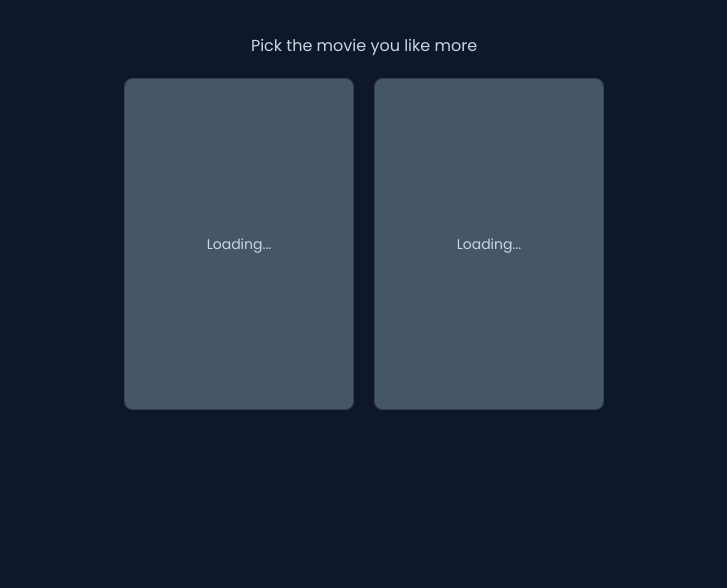
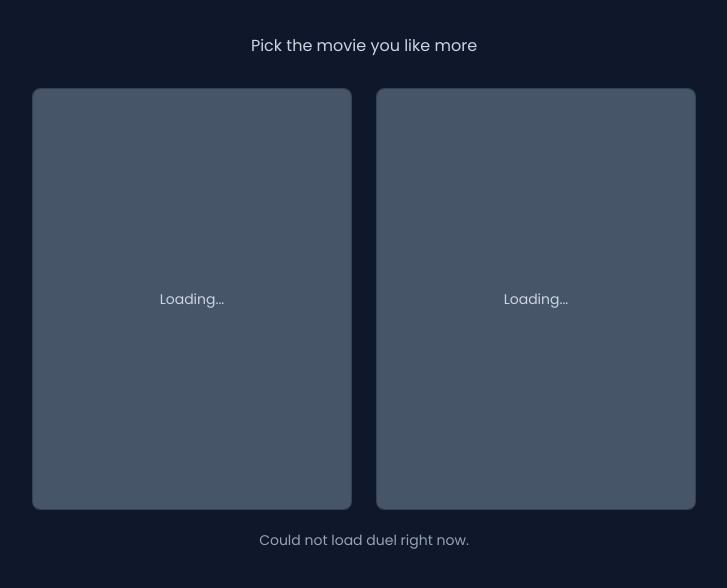
Before and after one commit to Cyrus9720/APIApp, a FastAPI app: template templates/duel.html in a window 1280 px wide. Shown: the part 75-663 px from the top of the page, without its empty margins (276-1003 px from the left). Run offline with FastAPI, Linux system fonts and the light colour scheme; the template is opened without the code that fills it, so the values that code supplies are empty.

Commit message:
Duel feature
Created a duel feature based on the users top genre from their saved movies.
added new API endpoint: /api/duel
added winner screen with play again functionality.
improved styling for duel page.

```diff
--- a/main.py
+++ b/main.py
@@ -79,6 +79,8 @@ def wrapped_page(request: Request):
 
 @app.get("/duel")
 def duel_page(request: Request):
+    """checks if the user is logged in, if not, redirects to the login page.
+    if the user is authenticated, returns the duel.html template with the username"""
     user = get_current_user(request)
     if not user:
         return RedirectResponse("/")
@@ -213,6 +215,11 @@ async def api_get_wrapped(request: Request):
 
 @app.get("/api/duel")
 async def api_duel(request: Request):
+    """
+    generates movies for the duel feature.
+    finds the users top genre from their lists, fetches movies from
+    the external api, filters out saved movies and returns 6 random ones for the duel rounds.
+    """
     user = get_current_user(request)
     if not user:
         raise HTTPException(401, "Not authenticated")
@@ -235,17 +242,16 @@ async def api_duel(request: Request):
     favorite_ids = [movie.id for movie in user.favorites]
     movies = [movie for movie in movies if movie.id not in favorite_ids]
 
-    if len(movies) < 2:
+    if len(movies) < 6:
         return {"status": "not_enough_movies"}
 
     import random
-    picked = random.sample(movies, 2)
+    picked = random.sample(movies, 6)
 
     return {
         "status": "ok",
         "top_genre": top_genre,
-        "movie1": picked[0].model_dump(),
-        "movie2": picked[1].model_dump()
+        "movies": [movie.model_dump() for movie in picked]
     }
 
 @app.get("/api/surprise")
--- /dev/null
+++ b/static/duel.css
@@ -0,0 +1,56 @@
+.duel-container {
+  display: flex;
+  justify-content: center;
+  align-items: flex-start;
+  gap: 24px;
+  flex-wrap: wrap;
+  margin-top: 30px;
+}
+
+.duel-card {
+  width: 320px;
+  max-width: 100%;
+}
+
+.duel-card img,
+.duel-card .no-poster {
+  height: 420px;
+  object-fit: cover;
+}
+
+.duel-subtitle {
+  text-align: center;
+  color: #cbd5e1;
+  margin-bottom: 10px;
+}
+
+.duel-message {
+  text-align: center;
+  color: #94a3b8;
+  margin-top: 20px;
+  font-size: 14px;
+}
+
+.duel-final {
+  justify-content: center;
+}
+
+.duel-final #movie2 {
+  display: none;
+}
+
+.winner-card {
+  border: 2px solid #38bdf8;
+  box-shadow: 0 0 20px rgba(56, 189, 248, 0.25);
+}
+
+.winner-label {
+  display: inline-block;
+  margin-top: 10px;
+  padding: 6px 12px;
+  border-radius: 999px;
+  background: rgba(56, 189, 248, 0.15);
+  color: #7dd3fc;
+  font-weight: 600;
+  font-size: 14px;
+}
--- a/static/duel.js
+++ b/static/duel.js
@@ -1 +1,144 @@
-console.log("duel page loaded");
+let duelMovies = [];
+let currentWinner = null;
+let currentIndex = 0;
+let roundNumber = 1;
+let topGenre = "";
+
+document.addEventListener("DOMContentLoaded", async function () {
+    const messageEl = document.getElementById("duel-message");
+
+    try {
+        //here we fetch data from our api
+        const response = await fetch("/api/duel");
+        const data = await response.json();
+        // if api didnt return ok, show msg
+        if (data.status !== "ok") {
+            messageEl.textContent = "Could not load duel right now.";
+            return;
+        }
+
+        duelMovies = data.movies;
+        topGenre = data.top_genre;
+        //basic safety check
+        if (!duelMovies || duelMovies.length < 2) {
+            messageEl.textContent = "Not enough movies for a duel.";
+            return;
+        }
+        //first movie becomes starting "winner"
+        currentWinner = duelMovies[0];
+        currentIndex = 1;
+
+        showRound();
+    } catch (err) {
+        messageEl.textContent = "Something went wrong.";
+    }
+});
+
+function showRound() {
+    // Get elemets where movies and messages are shown
+    const movie1El = document.getElementById("movie1");
+    const movie2El = document.getElementById("movie2");
+    const messageEl = document.getElementById("duel-message");
+
+    if (currentIndex >= duelMovies.length) {
+        showFinalWinner();
+        return;
+    }
+    //current winner vs next movie in the list.
+    const movie1 = currentWinner;
+    const movie2 = duelMovies[currentIndex];
+
+    movie1El.innerHTML = buildMovieCard(movie1, "left");
+    movie2El.innerHTML = buildMovieCard(movie2, "right");
+    //updates the number of the round: "3 of 5 - based on....."
+    messageEl.textContent = "Round " + roundNumber + " of 5 - Based on your favorite genre: " + topGenre;
+
+    const leftButton = document.getElementById("choose-left");
+    const rightButton = document.getElementById("choose-right");
+    //if a user picks the current winner, keep it
+    leftButton.addEventListener("click", function () {
+        currentWinner = movie1;
+        currentIndex += 1;
+        roundNumber += 1;
+        showRound();
+    });
+    //if user picks the challenger, replace the winner
+    rightButton.addEventListener("click", function () {
+        currentWinner = movie2;
+        currentIndex += 1;
+        roundNumber += 1;
+        showRound();
+    });
+}
+
+function buildMovieCard(movie, buttonId) {
+    //builds the HTML for one movie card (image, info, button)
+    let html = "";
+
+    //poster
+    if (movie.poster_url) {
+        html += '<img src="' + movie.poster_url + '" alt="' + movie.title + ' poster">';
+    } else {
+        html += '<div class="no-poster">No poster</div>';
+    }
+
+    //add movie info
+    html += '<div class="movie-info">';
+    html += '<h2>' + movie.title + '</h2>';
+    html += '<p><strong>Release:</strong> ' + (movie.release_date || "Unknown") + '</p>';
+    html += '<p><strong>Director:</strong> ' + (movie.director || "Unknown") + '</p>';
+    html += '<p><strong>Rating:</strong> ' + (movie.rating || "N/A") + '</p>';
+    html += '<button id="choose-' + buttonId + '" class="add-to-list-btn">Choose this movie</button>';
+    html += '</div>';
+
+    return html;
+}
+
+function showFinalWinner() {
+    const duelContainer = document.getElementById("duel-container");
+    const movie1El = document.getElementById("movie1");
+    const movie2El = document.getElementById("movie2");
+    const messageEl = document.getElementById("duel-message");
+
+    //center winner, hide second card
+    duelContainer.classList.add("duel-final");
+    movie1El.classList.add("winner-card");
+
+    movie1El.innerHTML = buildWinnerCard(currentWinner);
+    movie2El.innerHTML = "";
+
+    messageEl.textContent = "Your final winner is: " + currentWinner.title;
+
+    const playAgainBtn = document.getElementById("play-again-btn");
+
+    if (playAgainBtn) {
+        playAgainBtn.addEventListener("click", function () {
+            location.reload();
+        });
+    }
+}
+
+function buildWinnerCard(movie) {
+    let html = "";
+
+    if (movie.poster_url) {
+        html += '<img src="' + movie.poster_url + '" alt="' + movie.title + ' poster">';
+    } else {
+        html += '<div class="no-poster">No poster</div>';
+    }
+
+    html += '<div class="movie-info">';
+    html += '<h2>' + movie.title + '</h2>';
+    html += '<p><strong>Release:</strong> ' + (movie.release_date || "Unknown") + '</p>';
+    html += '<p><strong>Director:</strong> ' + (movie.director || "Unknown") + '</p>';
+    html += '<p><strong>Rating:</strong> ' + (movie.rating || "N/A") + '</p>';
+
+
+    html += '<div class="winner-label">Winner of the duel</div>';
+
+    html += '<button id="play-again-btn" class="add-to-list-btn">Play again</button>';
+
+    html += '</div>';
+
+    return html;
+}
--- a/templates/duel.html
+++ b/templates/duel.html
@@ -4,6 +4,7 @@
     <meta charset="UTF-8">
     <title>Movie Duel</title>
     <link rel="stylesheet" href="/static/style.css">
+    <link rel="stylesheet" href="/static/duel.css">
 </head>
 <body>
 <div class="container">
```
